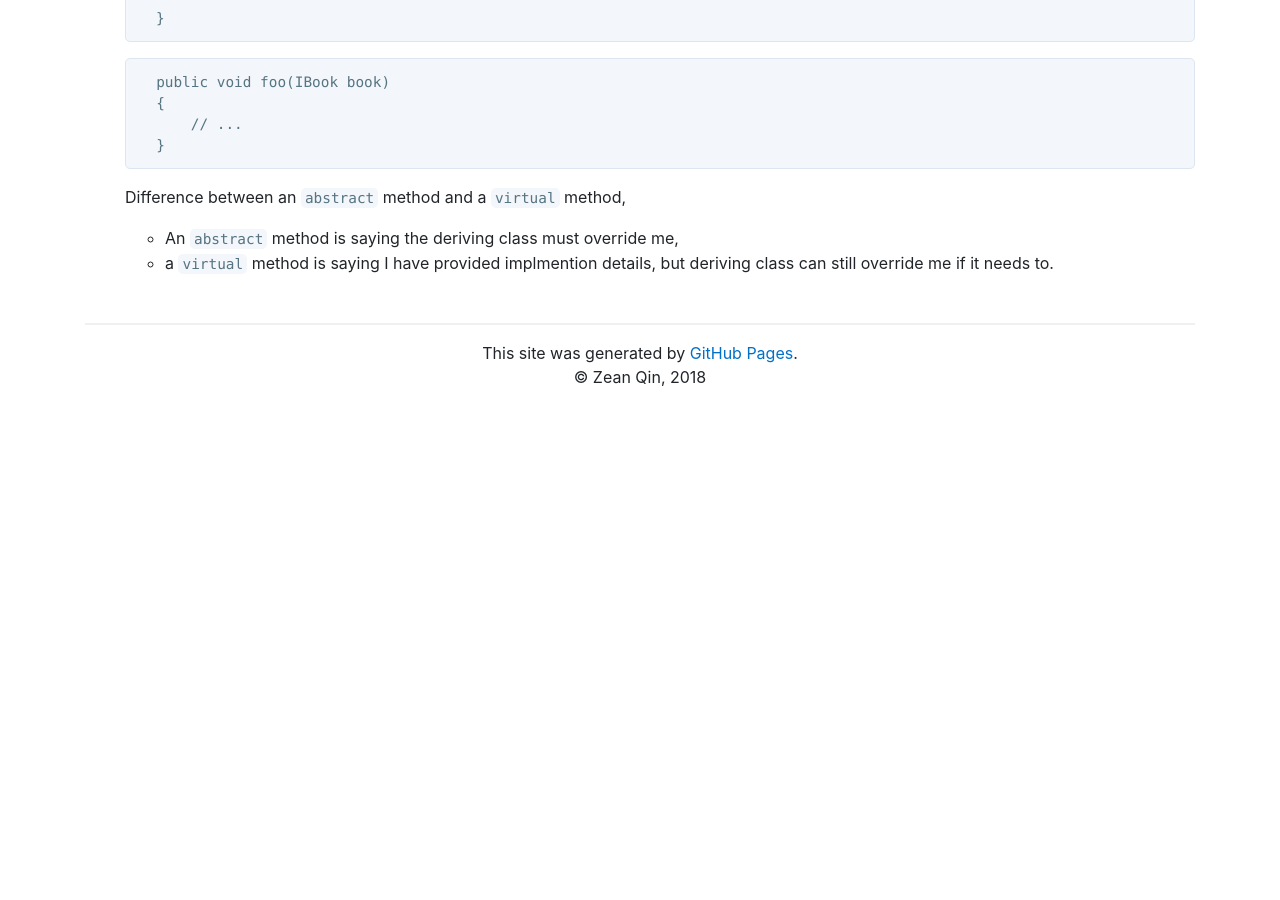
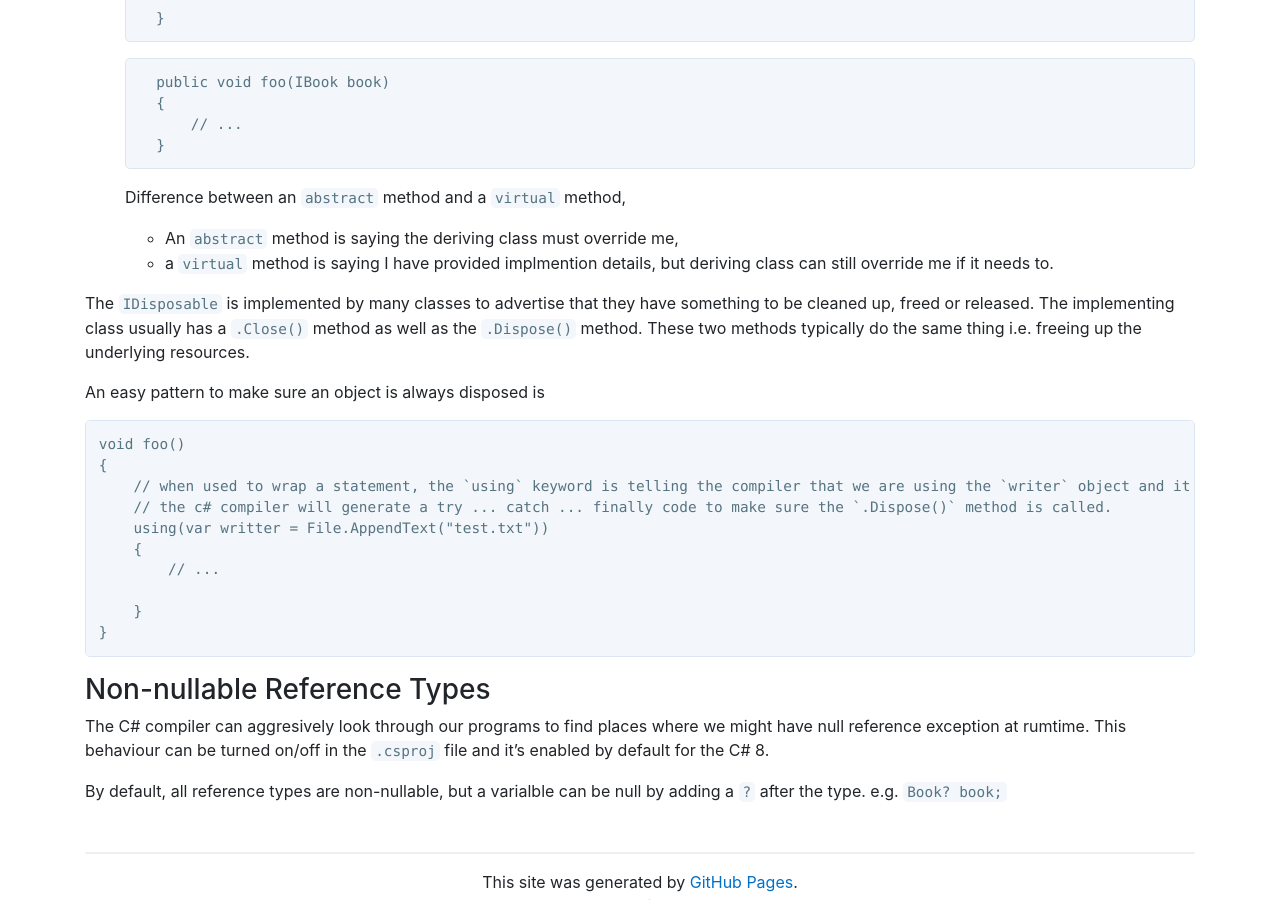
Before and after one commit to ZeanQin/zeanqin.github.io, a Jekyll site: the page built from _posts/2019-06-25-c#-fundamentals.md, in a window 1280 px wide and 900 px high, scrolled down 10143 px. Built offline with Jekyll 4.4.1, drawn with Linux system fonts in a browser that asks for light colours; before the commit the page ends 10548 px from its top, so only the background shows below that; some of the changed text lies outside the part shown.

Commit message:
Update c# fundamentals

````diff
--- a/_posts/2019-06-25-definitive-guide-c#.md
+++ b/_posts/2019-06-25-c#-fundamentals.md
@@ -407,3 +407,23 @@ The three pillars of OOP:
     Difference between an `abstract` method and a `virtual` method,
     - An `abstract` method is saying the deriving class must override me,
     - a `virtual` method is saying I have provided implmention details, but deriving class can still override me if it needs to.
+
+The `IDisposable` is implemented by many classes to advertise that they have something to be cleaned up, freed or released. The implementing class usually has a `.Close()` method as well as the `.Dispose()` method. These two methods typically do the same thing i.e. freeing up the underlying resources.
+
+An easy pattern to make sure an object is always disposed is
+```c#
+void foo()
+{
+    // when used to wrap a statement, the `using` keyword is telling the compiler that we are using the `writer` object and it needs to always call the `.Dispose()` method on the object after all statements in the code block are executed.
+    // the c# compiler will generate a try ... catch ... finally code to make sure the `.Dispose()` method is called.
+    using(var writter = File.AppendText("test.txt"))
+    {
+        // ...
+
+    }
+}
+```
+### Non-nullable Reference Types
+The C# compiler can aggresively look through our programs to find places where we might have null reference exception at rumtime. This behaviour can be turned on/off in the `.csproj` file and it's enabled by default for the C# 8.
+
+By default, all reference types are non-nullable, but a varialble can be null by adding a `?` after the type. e.g. `Book? book;`
````
Also changed, not shown: other parts of _posts/2019-06-25-c#-fundamentals.md (+2 -2 lines).
